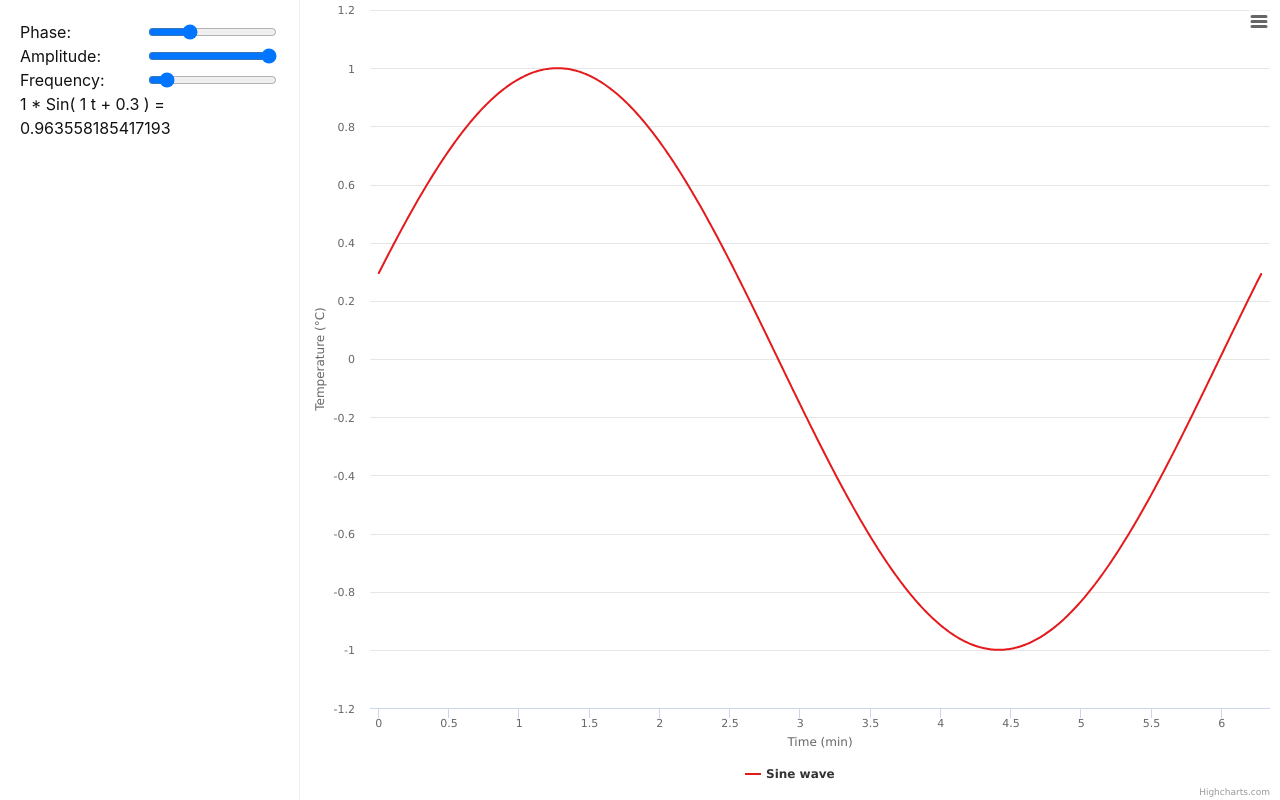
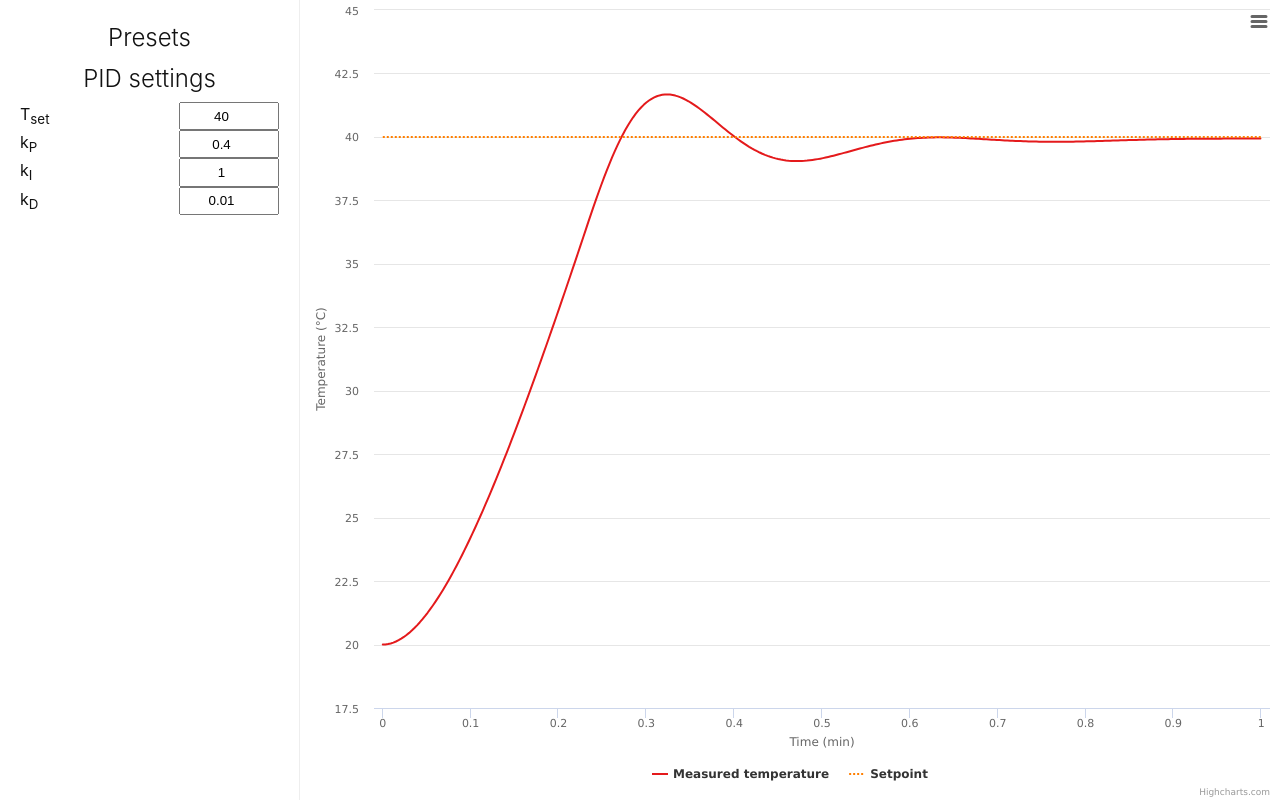
Before and after one commit to stepansnigirev/pid-demo, a plain HTML site: page demo/index.html in a window 1280 px wide. Drawn offline with Linux system fonts and the light colour scheme.

Commit message:
pid control demo interface

```diff
--- a/demo/app.js
+++ b/demo/app.js
@@ -1,42 +1,70 @@
 var app = new Vue({
 	el: '#app',
 	data: {
-		amp: 1,
-		freq: 1,
-		ph: 0.3,
-		tmax: 2*3.14,
-		dt: 0.01,
 		chart: null,
-	},
-  	computed: {
-		series: function () {
-			var data = [];
-			for (var t = 0; t < this.tmax; t+=this.dt) {
-				data.push([t, this.amp * Math.sin( this.freq * t + this.ph)]);
-			};
-			return [{
-				name: "Sine wave",
-				data: data,
-			}]
+		system: {
+			q_in: 1e3, // heat that we get from the heating tape
+			c_heat: 3, // heat capacitance of the heating region
+			c_det: 3, // heat capacitance of the detection region
+			t_heat: 20, // temperature of the heating region
+			t_det: 20, // temperature of the detection region
+			t_ext: 20,	// external temperature
+			kappa_int: 10, // heat conductivity within a bulk
+			kappa_ext: 3, // heat conductivity to external bath
+			dt: 1e-6, // simulating step
+			t_sample: 3e-3, // sampling rate for the data array
 		},
-		val: function(){
-			return this.amp * Math.sin( this.freq + this.ph );
+		pid: {
+			tset: 40,
+
+			// mode: "relay",
+			mode: "pid",
+			kp: 4e-1,
+			ki: 1,
+			kd: 1e-2,
+
+			// dt: 1e-6, // relay time step
+			dt: 1/60, // relay time step
+			t: 1, // simulation range up to t
+			umin: -1, // max output value
+			umax: 1, // min output value
 		}
 	},
-	watch:{
-		series: function(val){
-			this.redraw()
+ 	// 	computed: {
+	// 	series: function () {
+	// 		return [];
+	// 	},
+	// },
+	// watch:{
+	// 	series: function(val){
+	// 		// this.redraw()
+	// 	},
+	// },
+	methods: {
+		getSeries: function(){
+			var sys = Bulk(this.system);
+			var settings = Object.assign({}, this.pid);
+			settings.system = sys;
+			var pid = PID(settings);
+			var data = pid();
+			return [{
+				name: "Measured temperature",
+				data: data.t_det,
+			},{
+				name: "Setpoint",
+				data: [[0, this.pid.tset],[this.pid.t,this.pid.tset]],
+				// data: data.t_heat,
+				dashStyle: "shortdot",
+			}];
 		},
-	},
-	methods: {
 		redraw: function(){
-			this.chart.series[0].setData(this.series[0].data);
+			this.draw();
 		},
 		draw: function(){
-			this.chart = plot("chart", this.series);
+			this.chart = plot("chart", this.getSeries());
 		},
 		change: function(){
-			console.log("change");
+			this.redraw();
 		}
 	}
 });
--- a/demo/index.html
+++ b/demo/index.html
@@ -14,21 +14,25 @@
 <body>
 <div id="app">
 	<nav>
-		<label for="phase">
-			<span>Phase:</span>
-			<input type="range" id="phase" v-model.number="ph" min="0" max="1" step="0.01">
+		<h1>Presets</h1>
+		<!-- <h1>System settings</h1> -->
+		<h1>PID settings</h1>
+		<label for="tset">
+			<span>T<sub>set</sub></span>
+			<input type="number" id="tset" v-model.number="pid.tset" @change="change">
 		</label>
-		<label for="amp">
-			<span>Amplitude:</span>
-			<input type="range" id="amp" v-model.number="amp" min="0" max="1" step="0.01">
+		<label for="kp">
+			<span>k<sub>P</sub></span>
+			<input type="number" id="kp" v-model.number="pid.kp" @change="change">
 		</label>
-		<label for="freq">
-			<span>Frequency:</span>
-			<input type="range" id="freq" v-model.number="freq" min="0" max="10" step="0.01">
+		<label for="ki">
+			<span>k<sub>I</sub></span>
+			<input type="number" id="ki" v-model.number="pid.ki" @change="change">
 		</label>
-		<div>
-			{{ amp }} * Sin( {{freq}} t + {{ ph }} ) = {{ val }}
-		</div>
+		<label for="kd">
+			<span>k<sub>D</sub></span>
+			<input type="number" id="kd" v-model.number="pid.kd" @change="change">
+		</label>
 	</nav>
 	<main id="chart">
 	</main>
--- a/demo/style.css
+++ b/demo/style.css
@@ -34,3 +34,18 @@ nav label{
 main{
     flex-grow: 1;
 }
+
+input[type="number"]{
+    width: 100px;
+    flex-grow: 0;
+    text-align: center;
+}
+
+nav h1{
+    font-size: 24px;
+    font-weight: 300;
+    margin: 0;
+    margin-bottom: 5px;
+    padding: 0;
+    text-align: center;
+}
```
Also changed, not shown: index.html (+2 -2 lines).
